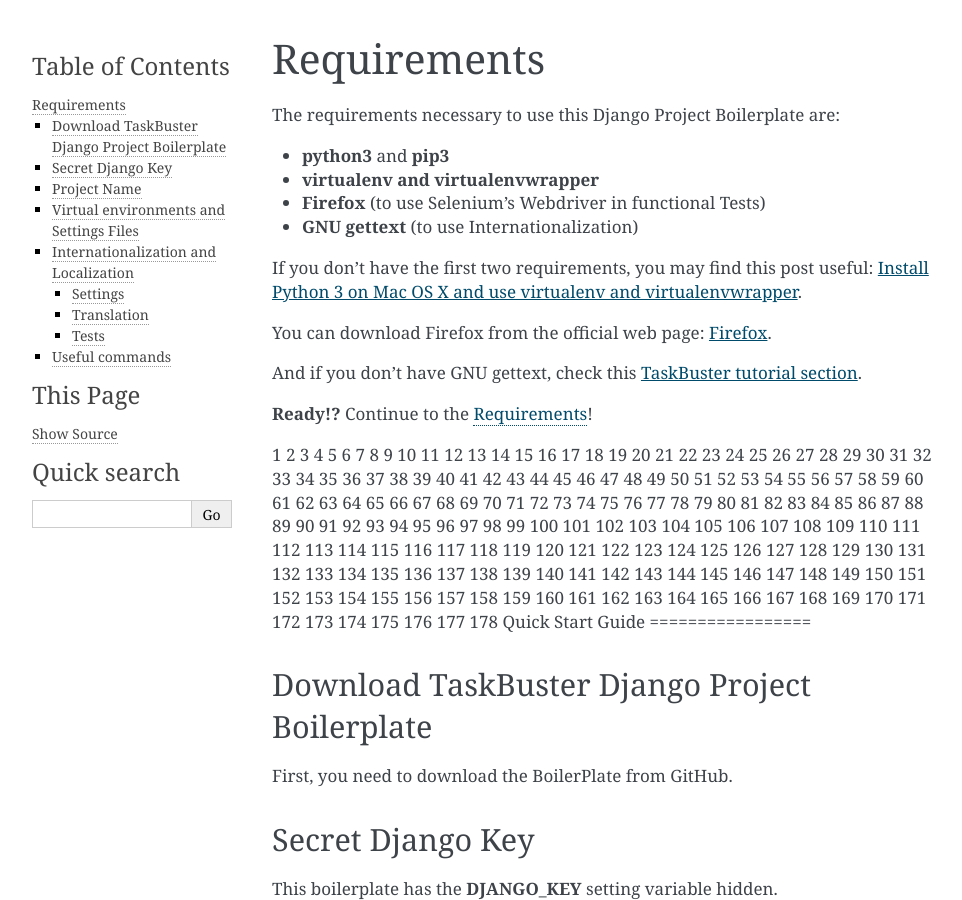
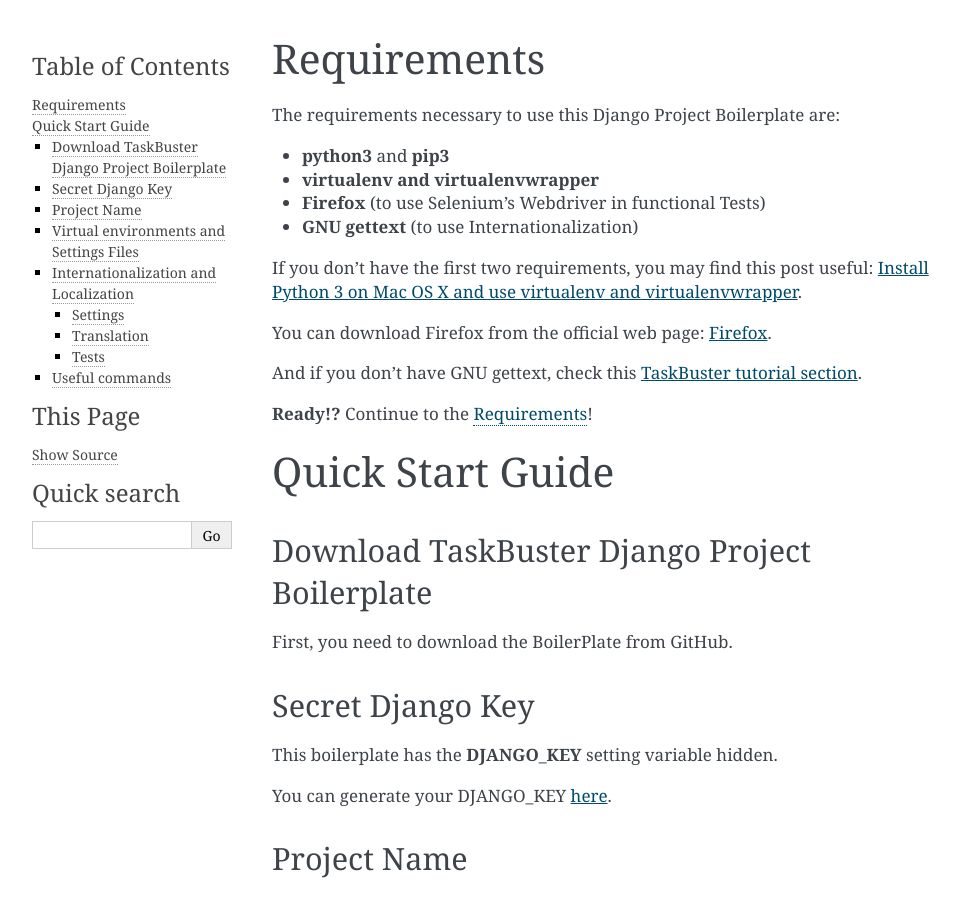
Before and after one commit to mhardz-17/django-boilerplate, a Sphinx documentation site: the page built from docs/quick_start.rst, in a window 1280 px wide and 900 px high. Shown: the whole window, without its empty margins (148-1110 px from the left). Built offline with Sphinx 7.4.7, drawn with Linux system fonts in a browser that asks for light colours.

```diff
--- a/docs/quick_start.rst
+++ b/docs/quick_start.rst
@@ -30,184 +30,6 @@ And if you don't have GNU gettext, check this |taskbuster_section|.
 
 **Ready!?** Continue to the :doc:`quick_start`!
 
-1
-2
-3
-4
-5
-6
-7
-8
-9
-10
-11
-12
-13
-14
-15
-16
-17
-18
-19
-20
-21
-22
-23
-24
-25
-26
-27
-28
-29
-30
-31
-32
-33
-34
-35
-36
-37
-38
-39
-40
-41
-42
-43
-44
-45
-46
-47
-48
-49
-50
-51
-52
-53
-54
-55
-56
-57
-58
-59
-60
-61
-62
-63
-64
-65
-66
-67
-68
-69
-70
-71
-72
-73
-74
-75
-76
-77
-78
-79
-80
-81
-82
-83
-84
-85
-86
-87
-88
-89
-90
-91
-92
-93
-94
-95
-96
-97
-98
-99
-100
-101
-102
-103
-104
-105
-106
-107
-108
-109
-110
-111
-112
-113
-114
-115
-116
-117
-118
-119
-120
-121
-122
-123
-124
-125
-126
-127
-128
-129
-130
-131
-132
-133
-134
-135
-136
-137
-138
-139
-140
-141
-142
-143
-144
-145
-146
-147
-148
-149
-150
-151
-152
-153
-154
-155
-156
-157
-158
-159
-160
-161
-162
-163
-164
-165
-166
-167
-168
-169
-170
-171
-172
-173
-174
-175
-176
-177
-178
 Quick Start Guide
 =================
 
```
Also changed, not shown: README.md (+190 -18 lines), 6 other files.
